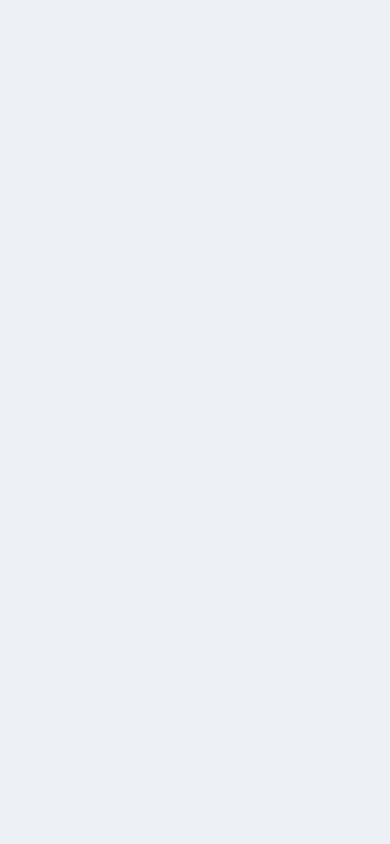
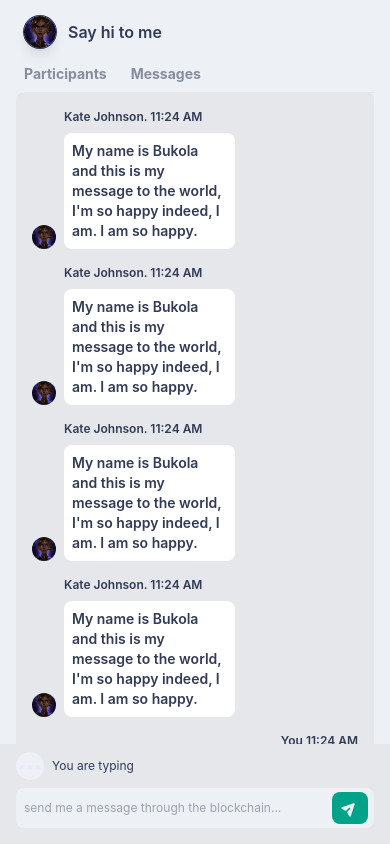
Before and after one commit to Tokonigeorge/chat-solidity, a React (Vite) app in the folder frontend/chat-solidity/: page / in a window 390 px wide. Built offline with nearby package versions, Linux system fonts and the light colour scheme.

Commit message:
worked on chatPage responsiveness

```diff
--- a/frontend/chat-solidity/src/App.jsx
+++ b/frontend/chat-solidity/src/App.jsx
@@ -7,6 +7,7 @@ import Button from "./components/Button";
 import Loader from "./components/Loader";
 import Nameinput from "./components/Nameinput";
 import ChatPage from "./pages/ChatPage";
+import "./styles/scrollbar.css";
 
 function App() {
   const [currentAccount, setCurrentAccount] = useState("");
@@ -110,7 +111,7 @@ function App() {
   }, []);
 
   return (
-    <div className="App bg-bgWhite h-screen overflow-y-hidden">
+    <div className="App bg-bgWhite h-screen md:overflow-y-hidden overflow-y-scroll styleScroll">
       {/* <div className="flex justify-center items-center pt-48 md:pt-24 flex-col">
         <Profile style={"md:w-56 md:h-56 w-32 h-32"}/>
         {!currentAccount &&
--- a/frontend/chat-solidity/src/components/Chat.jsx
+++ b/frontend/chat-solidity/src/components/Chat.jsx
@@ -5,8 +5,8 @@ import ChatArea from "./ChatArea";
 
 const Chat = () => {
   return (
-    <div className="bg-gray-200 h-full rounded-md relative w-full">
-      <div className="sticky top-0 py-3.5 font-bold text-textBlue border-b border-gray-500 border-opacity-20 pl-4">
+    <div className="bg-gray-200 h-full rounded-md md:relative w-full">
+      <div className="sticky top-0 py-3.5 font-bold text-textBlue border-b border-gray-500 border-opacity-20 pl-4 hidden md:block">
         Messages
       </div>
       <ChatArea />
--- a/frontend/chat-solidity/src/components/ChatArea.jsx
+++ b/frontend/chat-solidity/src/components/ChatArea.jsx
@@ -5,7 +5,7 @@ import SentMessage from "./SentMessage";
 
 const ChatArea = () => {
   return (
-    <div className="h-3/4 overflow-y-scroll styleScroll relative">
+    <div className="md:h-3/4 h-full overflow-y-scroll styleScroll relative">
       <div className="absolute top-0 pt-4 left-0 w-full">
         <ParticipantMessage />
         <ParticipantMessage />
--- /dev/null
+++ b/frontend/chat-solidity/src/components/Topbar.jsx
@@ -0,0 +1,13 @@
+import React from "react";
+import Profile from "./Profile";
+
+const Topbar = () => {
+  return (
+    <div className="flex items-center pt-4">
+      <Profile style={"w-8 h-8"} />
+      <p className="text-textBlue font-semibold ml-3">Say hi to me</p>
+    </div>
+  );
+};
+
+export default Topbar;
--- a/frontend/chat-solidity/src/pages/ChatPage.jsx
+++ b/frontend/chat-solidity/src/pages/ChatPage.jsx
@@ -1,6 +1,8 @@
 import React from "react";
 import Sidebar from "../components/Sidebar";
 import Chat from "../components/Chat";
+import Topbar from "../components/Topbar";
+import ParticipantList from "../components/ParticipantList";
 
 const ChatPage = () => {
   return (
@@ -11,6 +13,29 @@ const ChatPage = () => {
           <Chat />
         </div>
       </div>
+      <div className="block md:hidden px-4">
+        <div className="sticky top-0 bg-bgWhite pl-2">
+          <Topbar />
+          <div className="pt-4 pb-2 border-b border-gray-200 flex">
+            <p className="text-sm text-textGray font-bold pr-3">Participants</p>
+            <p className="text-sm text-textGray font-bold px-3">Messages</p>
+          </div>
+        </div>
+        {/* <div className="mt-2">
+          <ParticipantList />
+          <ParticipantList />
+          <ParticipantList />
+          <ParticipantList />
+          <ParticipantList />
+          <ParticipantList />
+          <ParticipantList />
+          <ParticipantList />
+          <ParticipantList />
+        </div> */}
+        <div className="h-screen">
+          <Chat />
+        </div>
+      </div>
     </>
   );
 };
```
